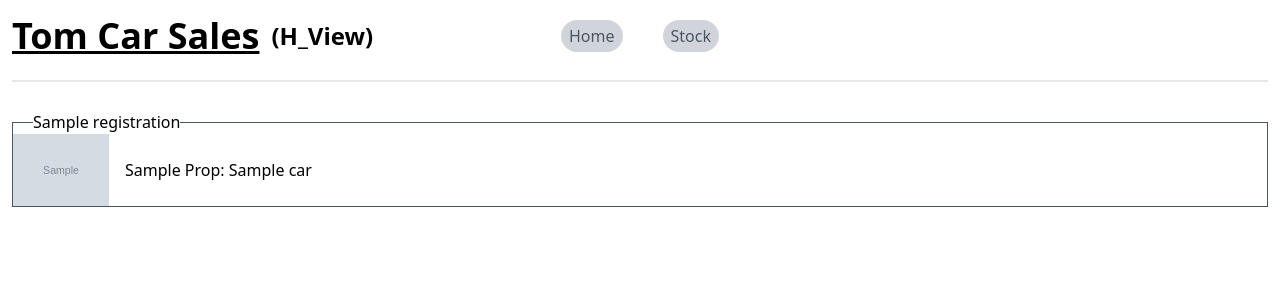
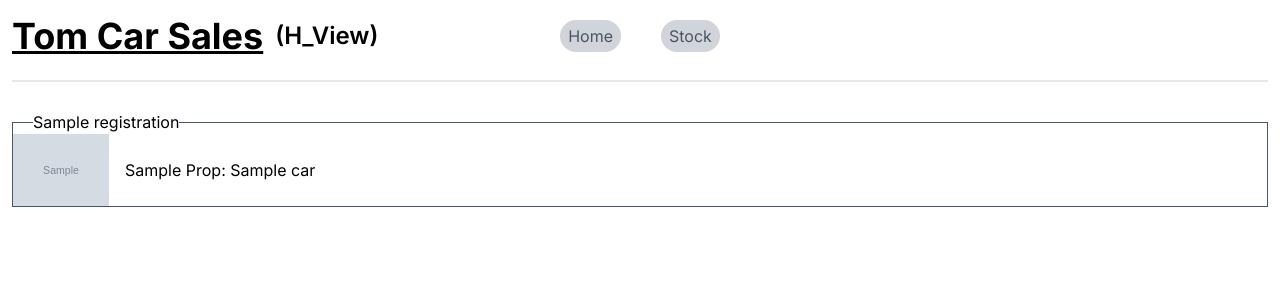
Before and after one commit to TomTicehurst-HNDComputing/Flask-MSSQL, a Flask app: template render/templates/stock.jinja in a window 1280 px wide. Shown: the top 300 px of the page. Run offline with Flask 3, Linux system fonts and the light colour scheme; the template is opened without the code that fills it: most values are stand-ins (such as "Sample title", 1, 10 or a date in 2020); grey boxes marked "Sample" are stand-in pictures; style sheets or scripts are compiled from the project's sources; some libraries are stand-ins or nearby versions.

Commit message:
Update app.css

```diff
--- a/render/static/app.css
+++ b/render/static/app.css
@@ -2,3 +2,7 @@
 @tailwind base;
 @tailwind components;
 @tailwind utilities;
+
+body * {
+  font-family: "Inter", sans-serif;
+}
```
